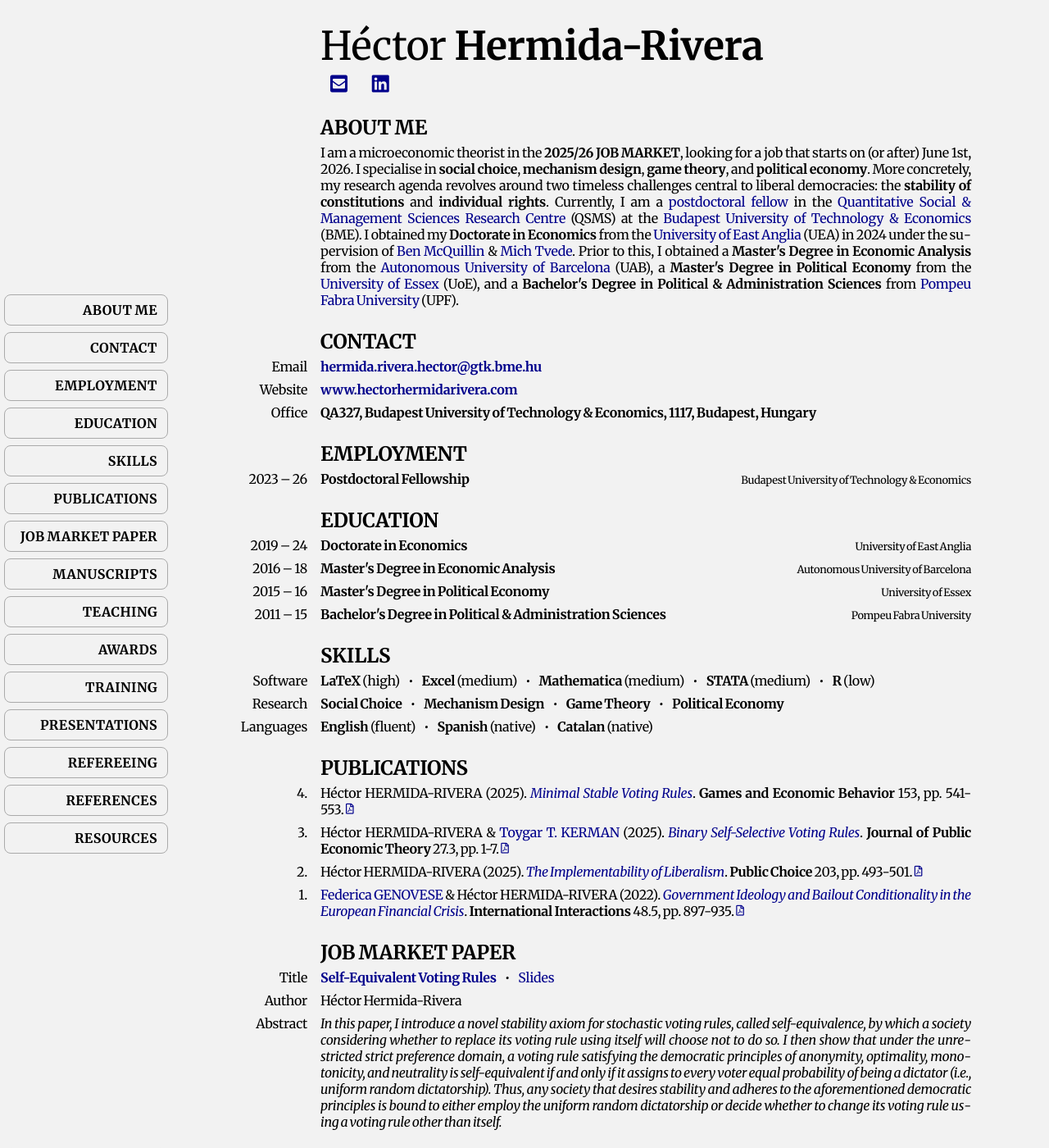
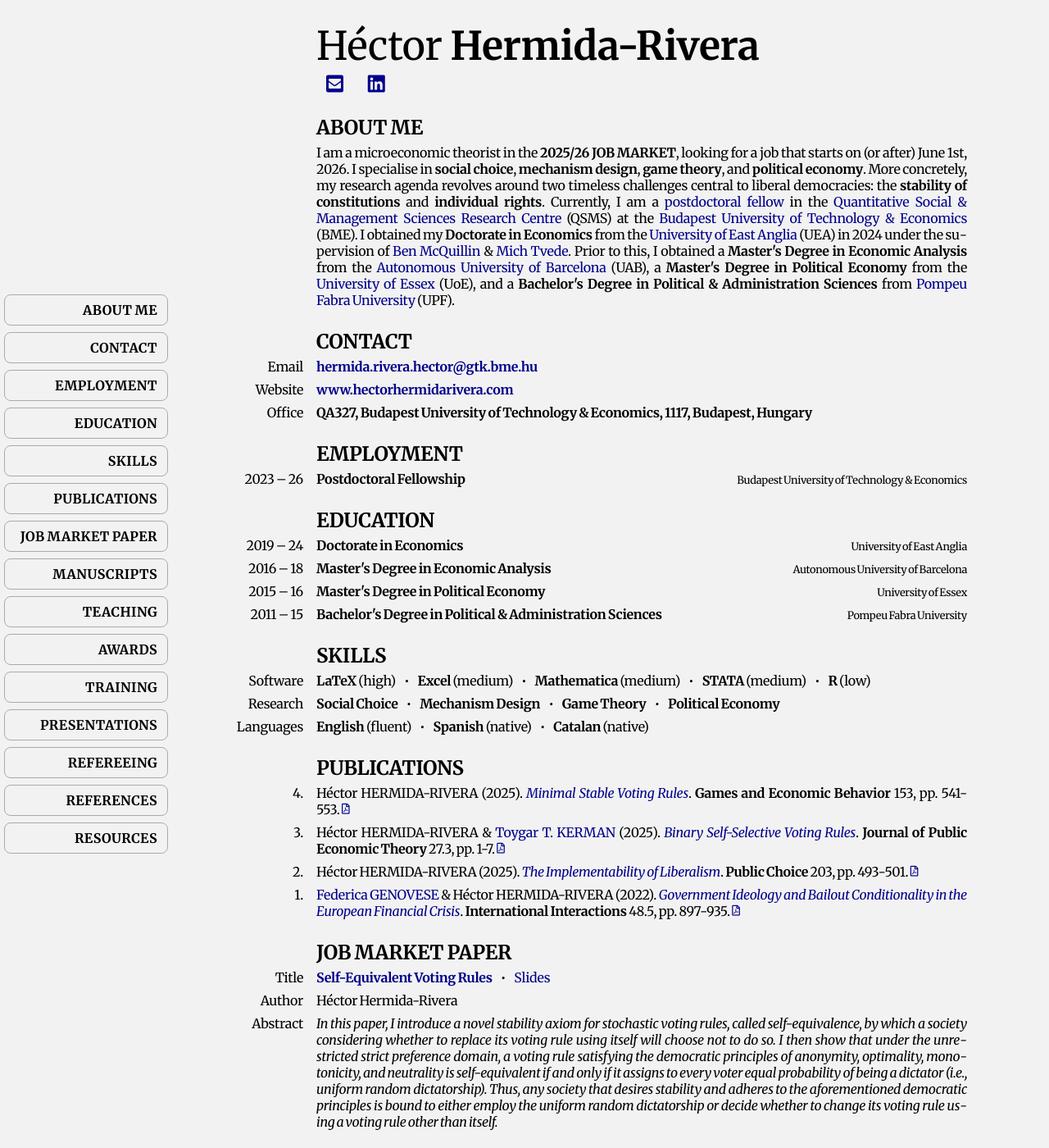
Before and after one commit to HectorHermidaRivera/hectorhermidarivera.github.io, a Jekyll site: the page built from index.md, in a window 1280 px wide and 1400 px high. Shown: the whole window at 82% size. Built offline with Jekyll 4.4.1, drawn with Linux system fonts in a browser that asks for light colours; a style sheet for code colours, icons or effects is not loaded.

Commit message:
Update style.css

```diff
--- a/assets/css/style.css
+++ b/assets/css/style.css
@@ -75,7 +75,7 @@ body {
 .content {
   max-width: 1000px;
   width: 100%;
-  margin-left: max(205px, (100vw - 1000px)/2);
+  margin-left: max(200px, (100vw - 1000px)/2);
   margin-right: max(20px, (100vw - 1000px)/2);
   padding: 0 20px 30px 20px;
   box-sizing: border-box;
```
